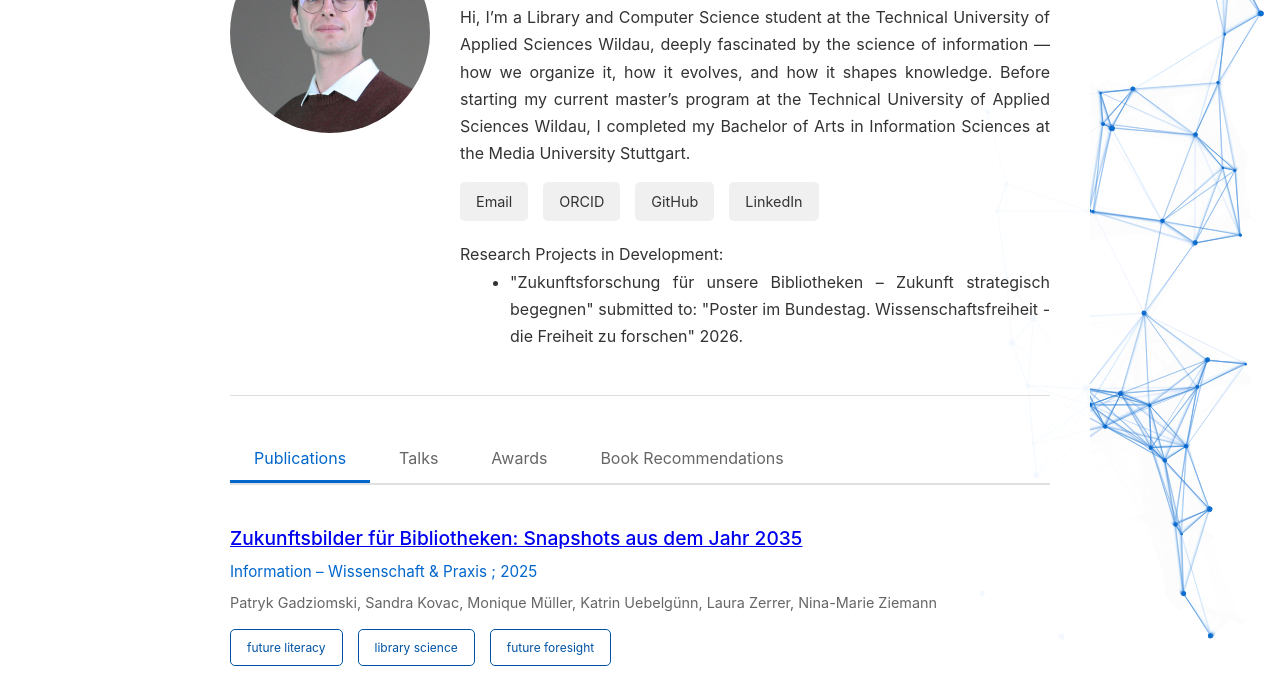
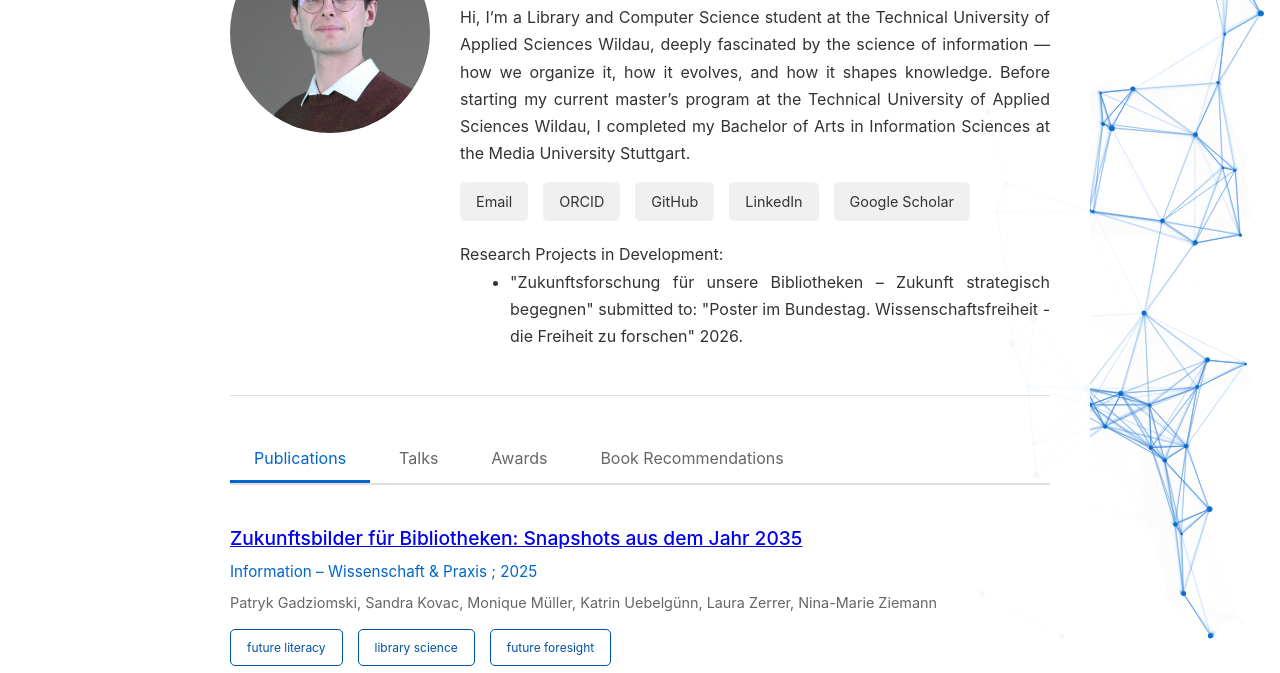
Before and after one commit to PatrykGadziomski/patrykgadziomski.github.io, a plain HTML site: page index.html in a window 1280 px wide. Shown: the part 127-800 px from the top of the page. Drawn offline with Linux system fonts and the light colour scheme.

Commit message:
add google scholar link

```diff
--- a/index.html
+++ b/index.html
@@ -28,6 +28,7 @@
                     <a href="https://orcid.org/0009-0002-8381-7712" target="_blank">ORCID</a>
                     <a href="https://github.com/PatrykGadziomski" target="_blank">GitHub</a>
                     <a href="https://www.linkedin.com/in/patryk-gadziomski-75215a239/" target="_blank">LinkedIn</a>
+                    <a href="https://scholar.google.com/citations?user=nyT1YXkAAAAJ&hl=de&authuser=2" target="_blank">Google Scholar</a>
                 </div>
                 <div class="bio">
                     Research Projects in Development:
```
